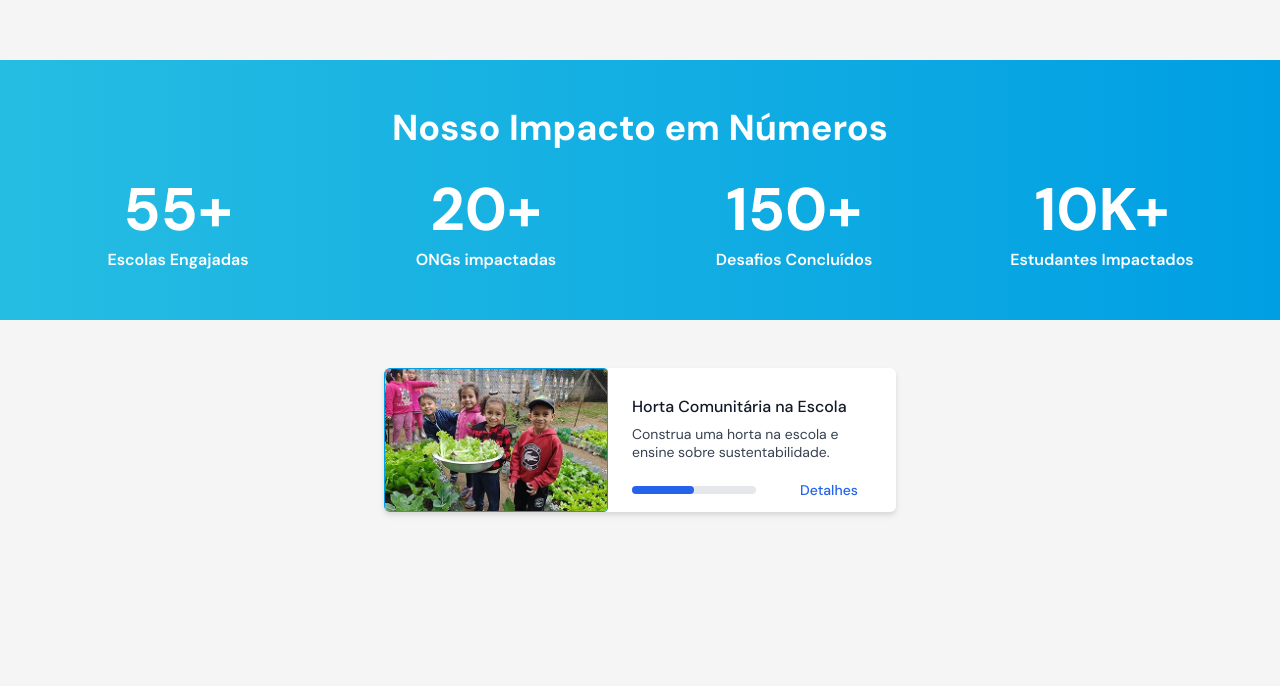
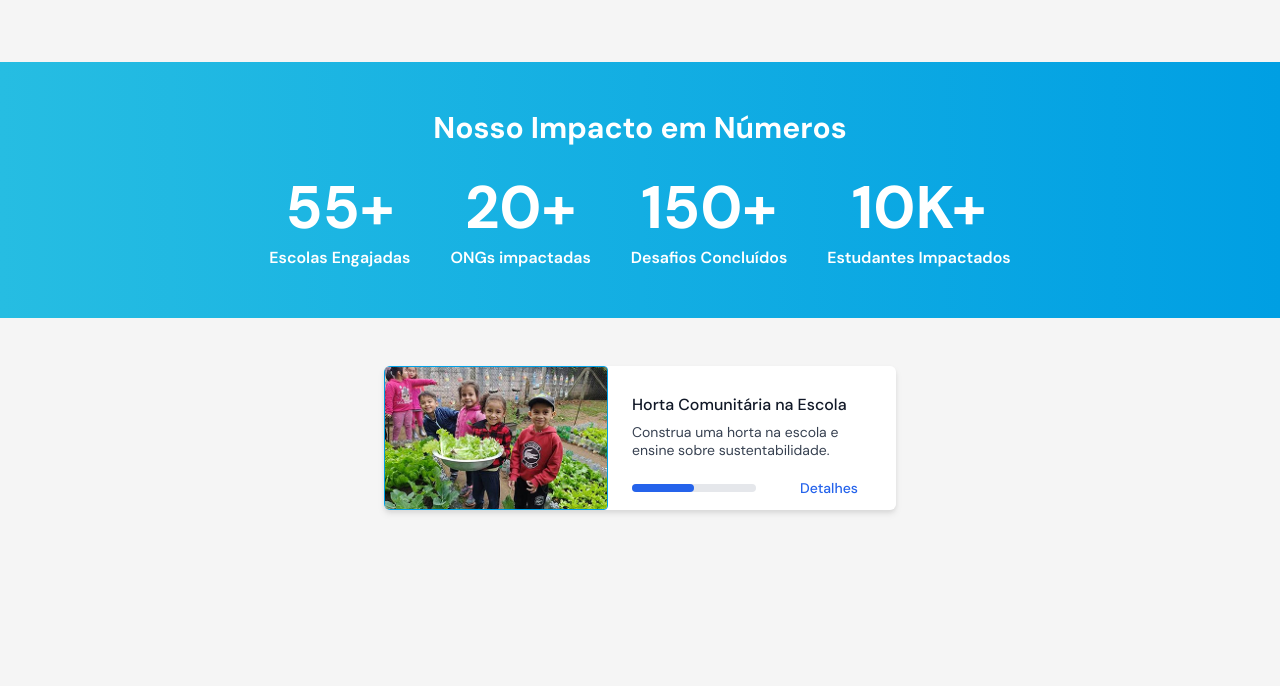
Before and after one commit to luizacavalcantee/Projeto-DS, a Next.js app in the folder client/: page / in a window 1280 px wide. Shown: the part 114-800 px from the top of the page. Built offline with nearby package versions, Linux system fonts and the light colour scheme.

Commit message:
fix(impact-numbers): adjust heading size and ensure text consistency in statistics

```diff
--- a/client/src/components/number/index.tsx
+++ b/client/src/components/number/index.tsx
@@ -4,25 +4,25 @@ export default function ImpactNumbers() {
   return (
     <section className="w-full bg-gradient-to-r from-[#26BDE2] to-[#009FE3] py-12 mb-12">
       <div className="w-full px-4 flex flex-col items-center">
-        <h2 className="text-4xl font-bold text-center text-white mb-8">
+        <h2 className="text-3xl font-bold text-center text-white mb-8">
           Nosso Impacto em Números
         </h2>
-        <div className="flex flex-col md:flex-row justify-center items-center gap-10 md:gap-20 w-full max-w-6xl">
+        <div className="flex flex-col md:flex-row justify-center items-center gap-10 w-full px-64">
           <div className="text-center flex-1">
             <span className="text-6xl font-bold text-white block">55+</span>
-            <span className="text-white font-semibold block mt-2">Escolas Engajadas</span>
+            <span className="text-white font-semibold block mt-2 whitespace-nowrap">Escolas Engajadas</span>
           </div>
           <div className="text-center flex-1">
             <span className="text-6xl font-bold text-white block">20+</span>
-            <span className="text-white font-semibold block mt-2">ONGs impactadas</span>
+            <span className="text-white font-semibold block mt-2 whitespace-nowrap">ONGs impactadas</span>
           </div>
           <div className="text-center flex-1">
             <span className="text-6xl font-bold text-white block">150+</span>
-            <span className="text-white font-semibold block mt-2">Desafios Concluídos</span>
+            <span className="text-white font-semibold block mt-2 whitespace-nowrap">Desafios Concluídos</span>
           </div>
           <div className="text-center flex-1">
             <span className="text-6xl font-bold text-white block">10K+</span>
-            <span className="text-white font-semibold block mt-2">Estudantes Impactados</span>
+            <span className="text-white font-semibold block mt-2 whitespace-nowrap">Estudantes Impactados</span>
           </div>
         </div>
       </div>
```
